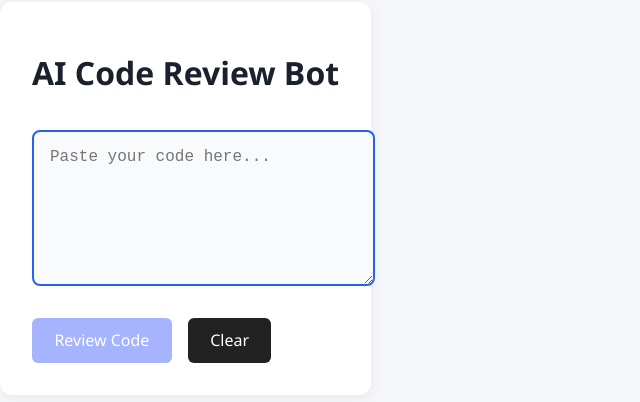
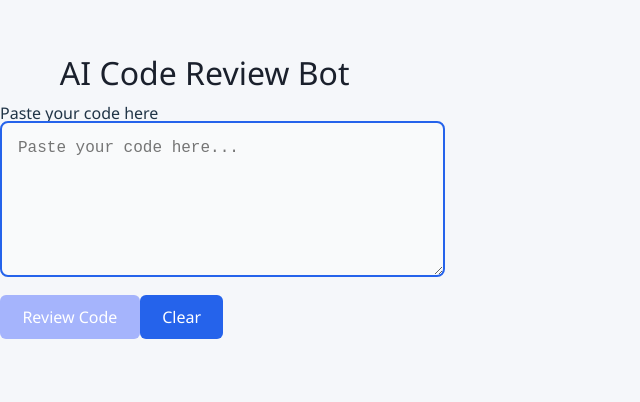
Before and after one commit to AJchowdary/CODE-REVIEW-BOT, a React (Vite) app in the folder client/: page / in a window 1280 px wide. Shown: the part 202-604 px from the top of the page, without its empty margins (0-640 px from the left). Built offline with nearby package versions, Linux system fonts and the light colour scheme.

Commit message:
Update App.css

```diff
--- a/client/src/App.css
+++ b/client/src/App.css
@@ -1,22 +1,74 @@
+/* =========================
+   CSS RESET & BASE STYLES
+   ========================= */
+html, body, div, span, applet, object, iframe,
+h1, h2, h3, h4, h5, h6, p, blockquote, pre,
+a, abbr, acronym, address, big, cite, code,
+del, dfn, em, img, ins, kbd, q, s, samp,
+small, strike, strong, sub, sup, tt, var,
+b, u, i, center,
+dl, dt, dd, ol, ul, li,
+fieldset, form, label, legend,
+table, caption, tbody, tfoot, thead, tr, th, td,
+article, aside, canvas, details, embed,
+figure, figcaption, footer, header, hgroup,
+menu, nav, output, ruby, section, summary,
+time, mark, audio, video {
+  margin: 0;
+  padding: 0;
+  border: 0;
+  font-size: 100%;
+  font: inherit;
+  vertical-align: baseline;
+}
+/* HTML5 display-role reset for older browsers */
+article, aside, details, figcaption, figure,
+footer, header, hgroup, menu, nav, section {
+  display: block;
+}
 body {
+  line-height: 1;
   font-family: 'Segoe UI', Arial, sans-serif;
   background: #f5f7fa;
-  margin: 0;
-  padding: 0;
+}
+ol, ul {
+  list-style: none;
+}
+blockquote, q {
+  quotes: none;
+}
+blockquote:before, blockquote:after,
+q:before, q:after {
+  content: '';
+  content: none;
+}
+table {
+  border-collapse: collapse;
+  border-spacing: 0;
 }
 
-.container {
+/* =========================
+   CONTAINER
+   ========================= */
+.crb-container {
   max-width: 600px;
   margin: 2rem auto;
   background: #fff;
   border-radius: 12px;
+  -webkit-border-radius: 12px;
+  -moz-border-radius: 12px;
   box-shadow: 0 2px 16px rgba(0,0,0,0.07);
+  -webkit-box-shadow: 0 2px 16px rgba(0,0,0,0.07);
+  -moz-box-shadow: 0 2px 16px rgba(0,0,0,0.07);
   padding: 2rem;
   display: flex;
   flex-direction: column;
   gap: 1.5rem;
 }
 
+/* =========================
+   HEADINGS
+   ========================= */
 h1 {
   text-align: center;
   color: #1a202c;
@@ -24,10 +76,15 @@ h1 {
   font-size: 2rem;
 }
 
-.review-form {
+/* =========================
+   FORM & INPUTS
+   ========================= */
+.crb-review-form {
   display: flex;
   flex-direction: column;
   gap: 1rem;
+  /* Fallback for gap in older browsers */
+  row-gap: 1rem;
 }
 
 textarea {
@@ -36,11 +93,14 @@ textarea {
   padding: 1rem;
   border: 2px solid #2563eb;
   border-radius: 8px;
+  -webkit-border-radius: 8px;
+  -moz-border-radius: 8px;
   font-size: 1rem;
   margin-bottom: 1rem;
   resize: vertical;
   background: #f9fafb;
   color: #222;
+  transition: background 0.2s, border 0.2s;
 }
 
 textarea:focus {
@@ -48,81 +108,106 @@ textarea:focus {
   background: #fff;
 }
 
-.button-group {
+/* =========================
+   BUTTONS
+   ========================= */
+.crb-button-group {
   display: flex;
   gap: 1rem;
+  /* Fallback for gap in older browsers */
+  column-gap: 1rem;
 }
 
-button {
+button,
+.crb-btn--secondary {
   padding: 0.7rem 1.4rem;
   background: #2563eb;
   color: #fff;
   border: none;
   border-radius: 6px;
+  -webkit-border-radius: 6px;
+  -moz-border-radius: 6px;
   font-size: 1rem;
   cursor: pointer;
   transition: background 0.2s;
 }
 
-button:disabled {
+button:disabled,
+.crb-btn--secondary:disabled {
   background: #a5b4fc;
   cursor: not-allowed;
 }
 
-button.secondary {
+.crb-btn--secondary {
   background: #222;
   color: #fff;
 }
 
-pre.feedback {
+/* =========================
+   FEEDBACK & ERROR BOXES
+   ========================= */
+.crb-feedback {
   background: #e0f2fe;
   border-left: 4px solid #2563eb;
   padding: 1rem;
   margin-top: 1.5rem;
   border-radius: 6px;
+  -webkit-border-radius: 6px;
+  -moz-border-radius: 6px;
   color: #1e293b;
   white-space: pre-wrap;
   word-break: break-word;
   font-size: 1rem;
 }
 
-pre.error {
+.crb-error {
   background: #fee2e2;
   border-left: 4px solid #dc2626;
   padding: 1rem;
   margin-top: 1.5rem;
   border-radius: 6px;
+  -webkit-border-radius: 6px;
+  -moz-border-radius: 6px;
   color: #7f1d1d;
   white-space: pre-wrap;
   word-break: break-word;
   font-size: 1rem;
 }
 
-/* Accessibility: Hide label visually but keep for screen readers */
-.visually-hidden {
-  position: absolute;
-  left: -10000px;
-  top: auto;
-  width: 1px;
-  height: 1px;
-  overflow: hidden;
+/* =========================
+   ACCESSIBILITY HELPERS
+   ========================= */
+.crb-visually-hidden {
+  position: absolute !important;
+  left: -10000px !important;
+  top: auto !important;
+  width: 1px !important;
+  height: 1px !important;
+  overflow: hidden !important;
 }
 
-/* Responsive Design */
+/* =========================
+   RESPONSIVE DESIGN
+   ========================= */
 @media (max-width: 700px) {
-  .container {
+  .crb-container {
     max-width: 95vw;
     padding: 1rem;
   }
   h1 {
     font-size: 1.5rem;
   }
-  button {
+  button,
+  .crb-btn--secondary {
     font-size: 0.95rem;
     padding: 0.6rem 1rem;
   }
-  pre.feedback, pre.error {
+  .crb-feedback, .crb-error {
     font-size: 0.95rem;
     padding: 0.7rem;
   }
 }
+
+/* =========================
+   END OF STYLES
+   ========================= */
```
